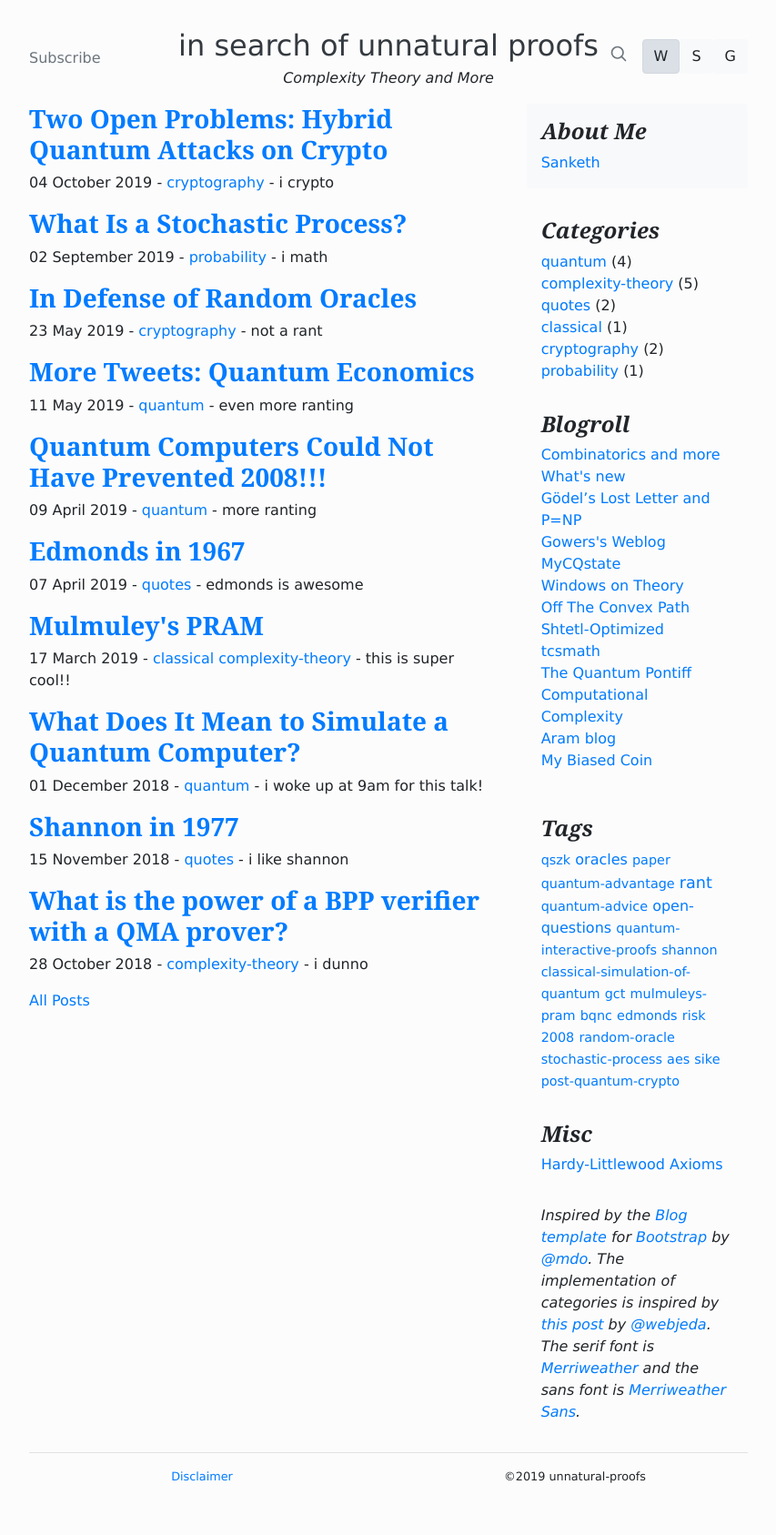
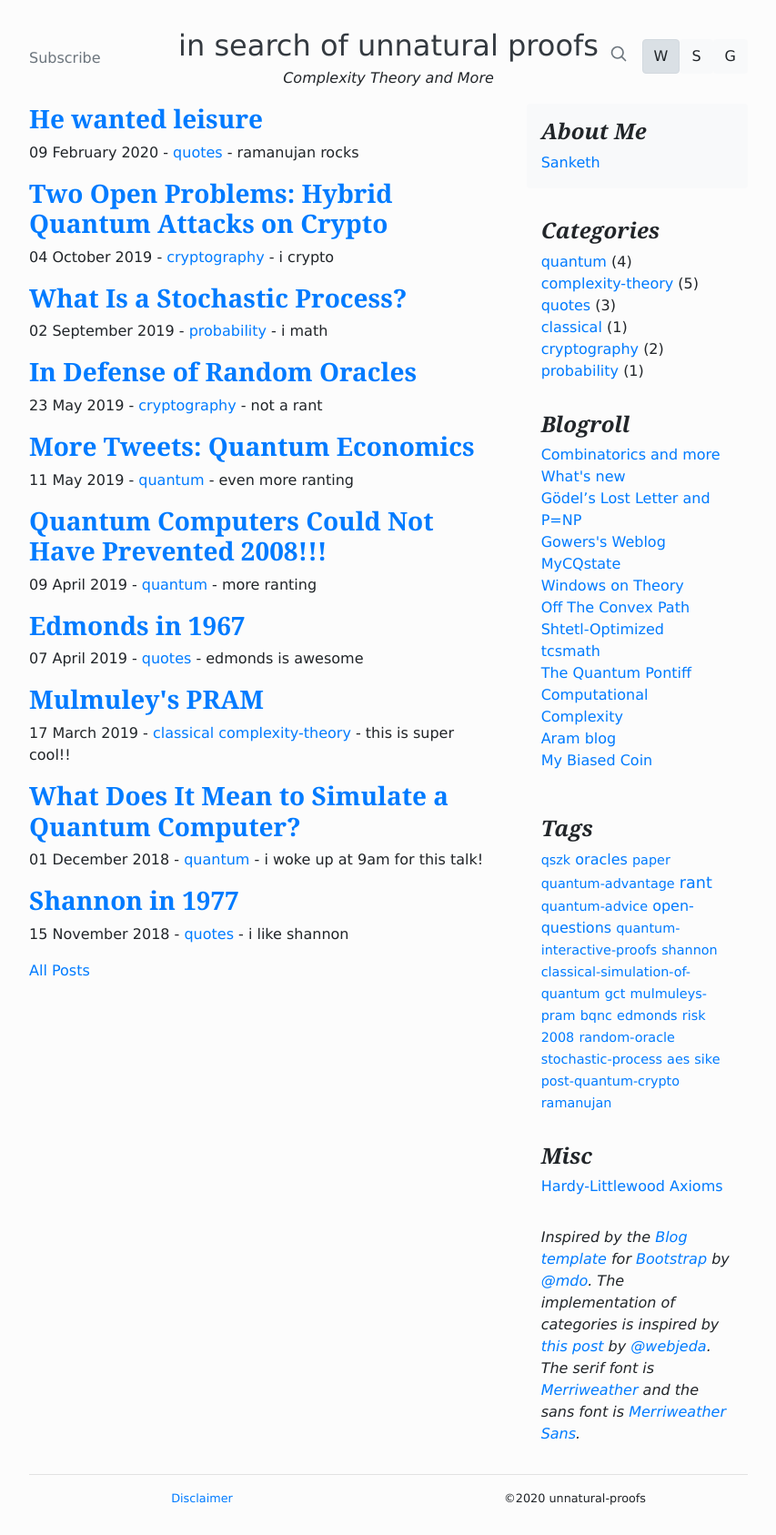
Before and after one commit to unnatural-proofs/unnatural-proofs.github.io, a Jekyll site: the page built from index.html, in a window 1280 px wide. Shown: the whole page at 91% size, without its empty margins (213-1066 px from the left). Built offline with Jekyll 4.4.1, drawn with Linux system fonts in a browser that asks for light colours; nearby versions of some CDN libraries; before the commit the page ends 1663 px from its top, so only the background shows below that; part of the change alters nothing that is shown.

Commit message:
new post

```diff
--- a/_layouts/default.html
+++ b/_layouts/default.html
@@ -19,7 +19,7 @@
             <a href="https://sgmenda.github.io/disclaimer">Disclaimer</a>
         </div>
         <div class="col-md-6 text-center">
-            ©2019 unnatural-proofs
+            ©2020 unnatural-proofs
         </div>
       </div>
     </footer>
--- /dev/null
+++ b/_posts/2020/2020-2-9-he-wanted-leisure.md
@@ -0,0 +1,21 @@
+---
+layout: post
+title:  "He wanted leisure"
+author: sanketh
+categories: quotes
+tags: ramanujan
+summary: ramanujan rocks
+comments: false
+---
+
+> What he wanted, Ramanujan replied, was a pittance on which to live and work. Or, as Ramachandra Rao later put it, "He wanted leisure, in other words, simple food to be provided to him without exertion on his part, and that he should be allowed to dream on." <cite>Robert Kanigel. The Man Who Knew Infinity: A Life of the Genius Ramanujan. p. 81</cite>
+
+[Here](https://books.google.ca/books?id=m08ADAAAQBAJ&lpg=PA81&ots=Sm-c3OILCp&dq=%22He%20wanted%20leisure%2C%20in%20other%20words%2C%20simple%20food%20to%20be%20provided%20to%22&pg=PA81#v=onepage&q=%22He%20wanted%20leisure,%20in%20other%20words,%20simple%20food%20to%20be%20provided%20to%22&f=false) is the page in Google books.
+
+Making slides on my [last paper](https://arxiv.org/abs/1909.10503), I chanced upon David Deutsch's paper
+
+> Deutsch, David. "Quantum theory, the Church–Turing principle and the universal quantum computer." Proceedings of the Royal Society of London. A. Mathematical and Physical Sciences 400, no. 1818 (1985): 97-117. DOI: [10.1098/rspa.1985.0070](https://doi.org/10.1098/rspa.1985.0070)
+
+and skimming through it reminded me of the above quote from Ramanujan.
+
+I don't know if I want to add more context, it is beautiful as is. I miss research... Alright, alright, here is some context. I haven't been doing full-time research for a while now, my last full-time stint was at the end of 2018. So, yeah, I've been *research-free since '18* ([the reference](https://youtu.be/YxHFOh3t8mk) for my non-HIMYM readers.) If you clicked on the link at the top of this post, you'll know that I am still reading and writing papers. In fact, the paper I am most proud of is the aforementioned [last paper](https://arxiv.org/abs/1909.10503). So, yeah, part-time research hasn't been too bad to me. In fact, part-time research has been a lot less stressful. But, sometimes, I yearn for "leisure." Of course, I am not comparing myself to the amazing Ramanujan, who kinda surprisingly also did a lot of his initial awesome work while he was working as a Accounting Clerk at the Madras Port Trust. Man, I have a lot of appreciation for Ramanujan, he did a lot of his early work with almost no encouragement and no access to papers, or even textbooks! Original research is hard as-is with a well-stocked library and world-class researchers guiding you, but to have to endure it without the support system must have had a huge mental toil on him. Anyway, enough rambling. I think STOC announcements are due tomorrow---congratulations in advance.
```
